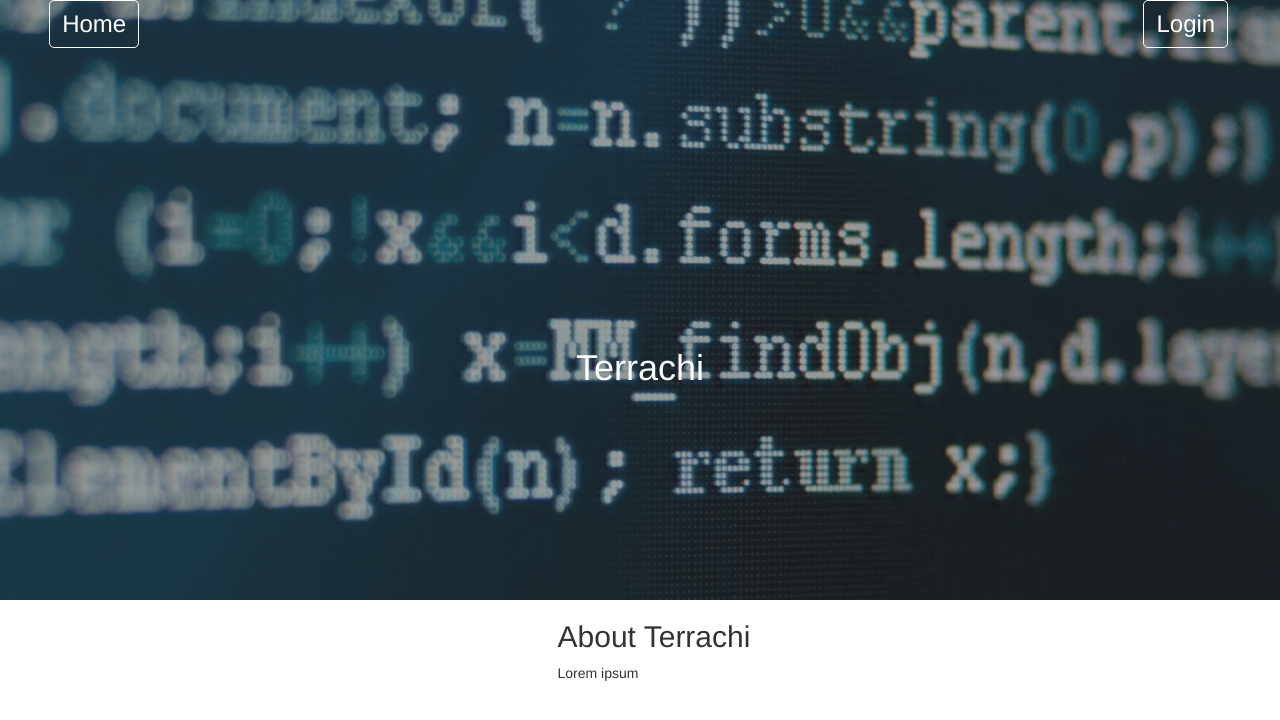
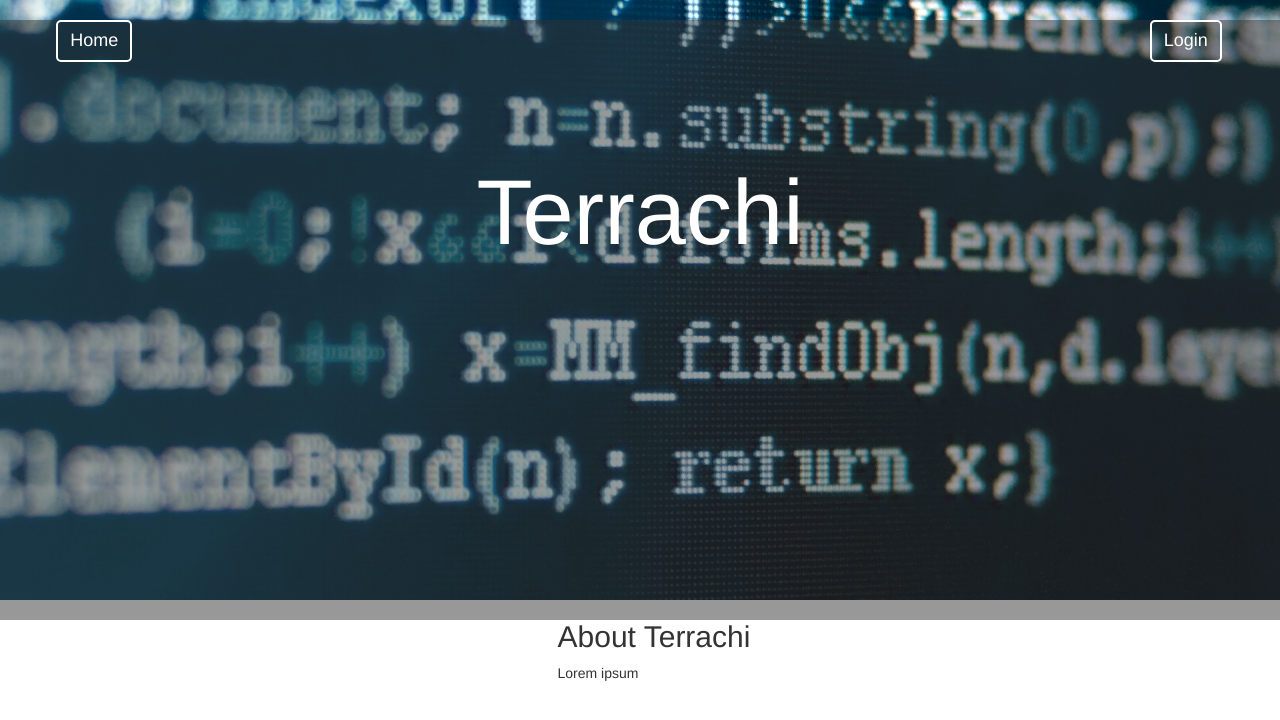
Before and after one commit to RyanCross/StoneCapWeb, a PHP site: page / in a window 1280 px wide. Shown: the top 720 px of the page. Run offline with PHP 8.4, Linux system fonts and the light colour scheme; some libraries are stand-ins or nearby versions.

Commit message:
CSS fixes3

```diff
--- a/css/style.css
+++ b/css/style.css
@@ -4,6 +4,7 @@
   background-position: center;
 
   text-align: center;
+  padding-top: 20px;
 }
 #gray-background {
   background-color: rgba(50,50,50,.5);
@@ -13,13 +14,13 @@
 }
 .btn-header {
   color: white;
-  border: 1px solid white;
+  border: 2px solid white;
   border-radius: 5px;
-  font-size: 24px;
+  font-size: 18px;
 }
 .btn-header:hover,
 .btn-header:focus {
-  color: rgba(0,0,0,0);
+  color: rgb(26,80,91);
   background-color: white;
   border: none;
   border-radius: 5px;
@@ -31,8 +32,8 @@
     height: 600px;
   }
   #header h1 {
-    margin-top: 300px;
-    text-size: 92px;
+    margin-top: 100px;
+    font-size: 92px;
   }
 }
 
```
